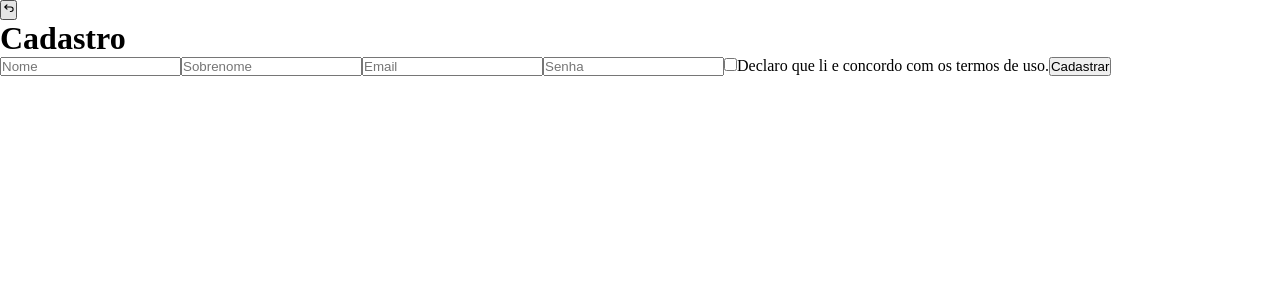
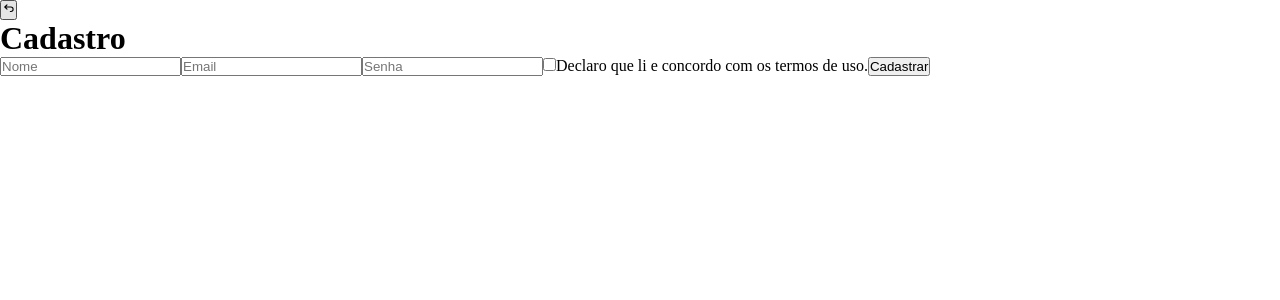
Before and after one commit to lucasmpimentel/Delivery_App, a React (Create React App) app in the folder front-end/: page /register in a window 1280 px wide. Shown: the top 300 px of the page. Built offline with nearby package versions, Linux system fonts and the light colour scheme.

Commit message:
feat: criada tela register

```diff
--- a/front-end/src/pages/register/index.jsx
+++ b/front-end/src/pages/register/index.jsx
@@ -2,6 +2,7 @@ import React, { useState } from 'react';
 import { useNavigate } from 'react-router-dom';
 import { TbArrowBackUp } from 'react-icons/tb';
 // import * as C from './styles';
+import Swal from 'sweetalert2';
 
 export default function Register() {
   const MIN_NAME = 3;
@@ -33,7 +34,15 @@ export default function Register() {
       } */
       navigate('/');
     } else {
-      global.alert('Dados Incorretos');
+      Swal.fire({
+        icon: 'error',
+        title: 'Oops...',
+        footer: `
+        <span data-testid="common_register__element-invalid_register">
+          Invalid register
+        </span>`,
+      });
+      // global.alert('Dados Incorretos');
     }
   };
 
@@ -51,22 +60,16 @@ export default function Register() {
         <input
           type="text"
           name="name"
+          data-testid="common_register__input-name"
           aria-label="name"
           value={ userState.name }
           onChange={ handleChange }
           placeholder="Nome"
         />
         <input
-          type="text"
-          name="lastname"
-          aria-label="lastname"
-          value={ userState.lastname }
-          onChange={ handleChange }
-          placeholder="Sobrenome"
-        />
-        <input
           type="email"
           name="email"
+          data-testid="common_register__input-email"
           aria-label="email"
           value={ userState.email }
           onChange={ handleChange }
@@ -74,6 +77,7 @@ export default function Register() {
         />
         <input
           type="password"
+          data-testid="common_register__input-password"
           aria-label="password"
           min={ MIN_PASSWORD }
           name="userPassword"
@@ -85,7 +89,7 @@ export default function Register() {
           <input type="checkbox" id="checkbox" name="checkbox" />
           Declaro que li e concordo com os termos de uso.
         </label>
-        <button type="submit">
+        <button data-testid="common_register__button-register" type="submit">
           Cadastrar
         </button>
       </form>
```
